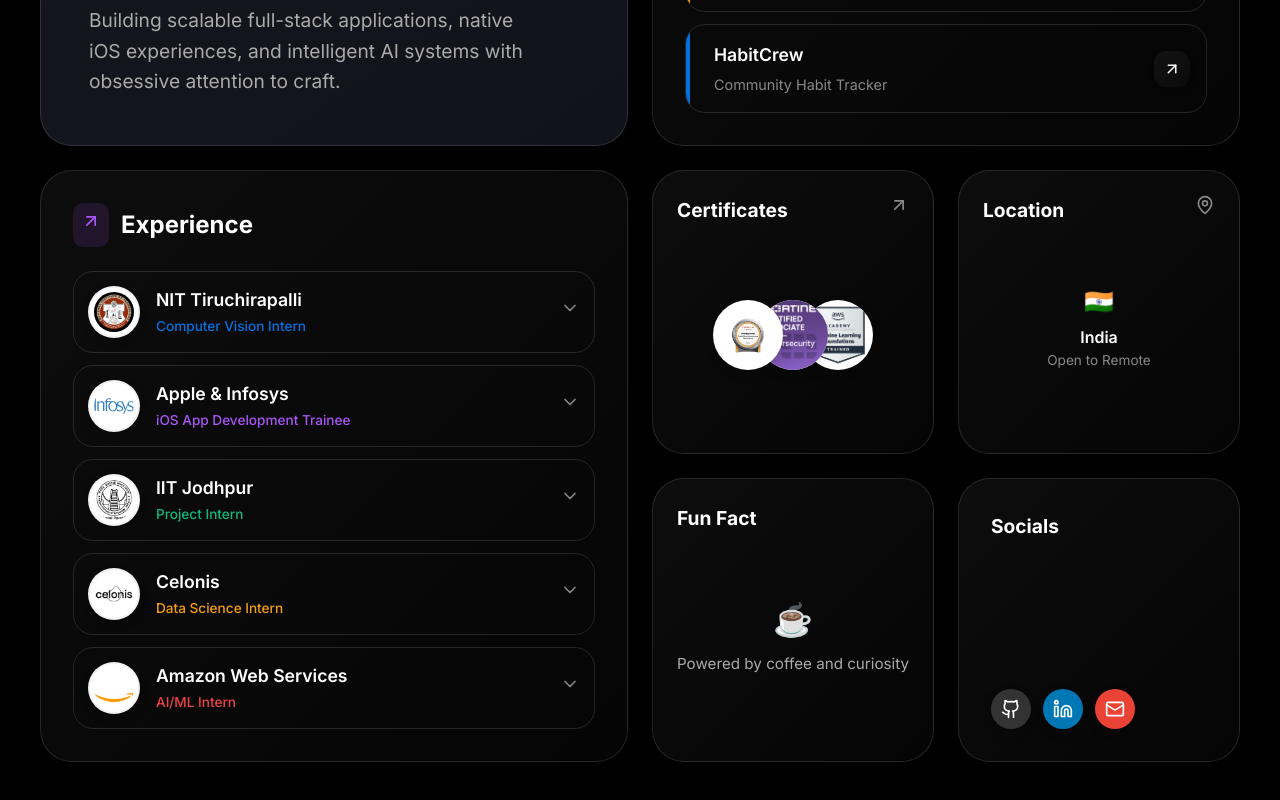
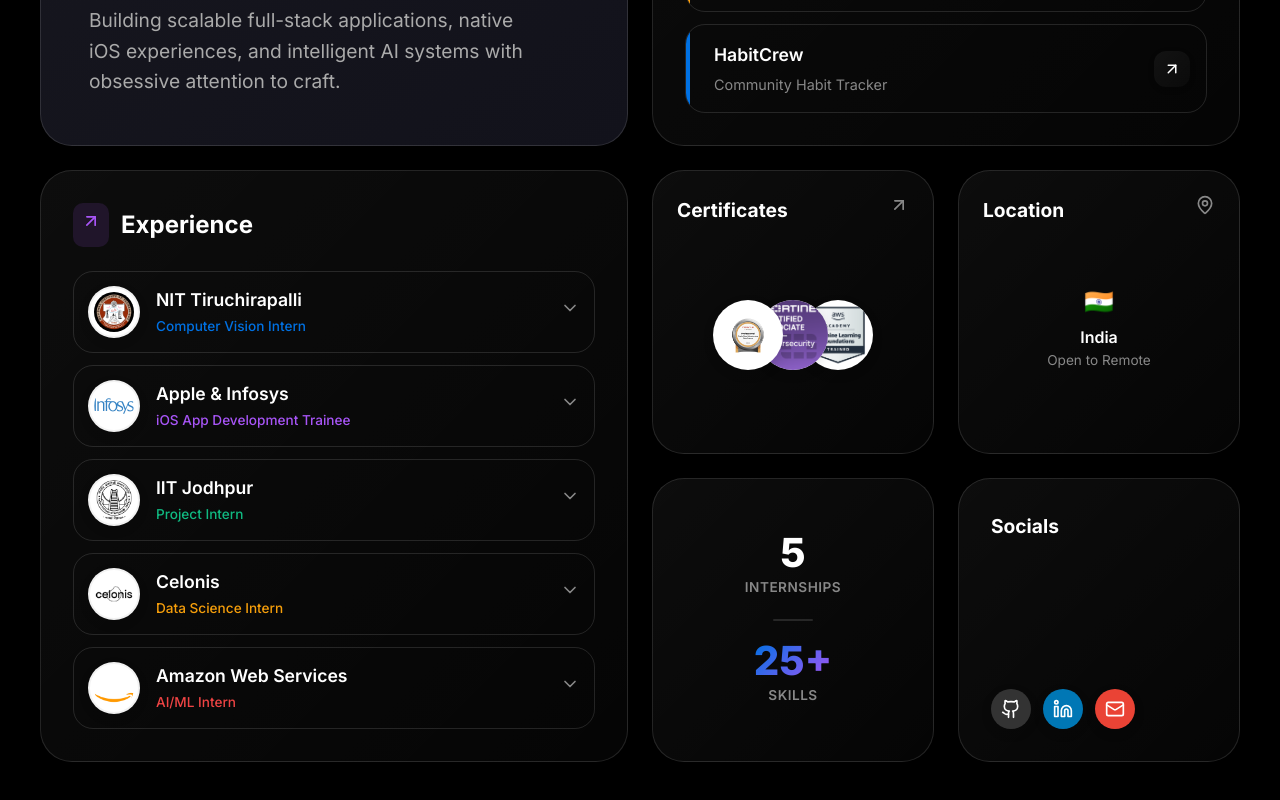
Before and after one commit to ssanidhya0407/Portfolio, a React (Vite) app: page / in a window 1280 px wide. Shown: the part 1206-2006 px from the top of the page. Built offline with nearby package versions, Linux system fonts and the light colour scheme.

Commit message:
Refine BentoGrid and final polish

```diff
--- a/src/components/BentoGrid.jsx
+++ b/src/components/BentoGrid.jsx
@@ -1,11 +1,26 @@
 import React, { useRef, useEffect, useState } from 'react';
 import { Link } from 'react-router-dom';
-import { motion, AnimatePresence } from 'framer-motion';
+import { motion, AnimatePresence, useSpring, useTransform, useInView } from 'framer-motion';
 import { ArrowUpRight, ChevronDown, ChevronUp, Github, Linkedin, Mail, MapPin } from 'lucide-react';
 import { useTheme } from '../context/ThemeContext';
 import { projects } from './Projects';
 import { experiences } from './Experience';
 import { certifications } from './Certifications';
+
+const Counter = ({ value }) => {
+    const ref = useRef(null);
+    const isInView = useInView(ref, { once: true });
+    const spring = useSpring(0, { mass: 1, stiffness: 100, damping: 30, duration: 2 });
+    const display = useTransform(spring, (current) => Math.round(current));
+
+    useEffect(() => {
+        if (isInView) {
+            spring.set(value);
+        }
+    }, [isInView, spring, value]);
+
+    return <motion.span ref={ref}>{display}</motion.span>;
+};
 
 const BentoGrid = () => {
     const gridRef = useRef(null);
@@ -350,7 +365,7 @@
                         </div>
                     </motion.div>
 
-                    {/* 4c. Fun Fact (1x1) */}
+                    {/* 4c. Stats (1x1) */}
                     <motion.div
                         className="bento-item spotlight-card"
                         variants={{ hidden: { opacity: 0, y: 20 }, visible: { opacity: 1, y: 0 } }}
@@ -361,16 +376,25 @@
                             padding: '24px',
                             display: 'flex',
                             flexDirection: 'column',
-                            justifyContent: 'space-between',
+                            justifyContent: 'center',
+                            alignItems: 'center',
+                            gap: '20px'
                         }}
                     >
-                        <h4 style={{ fontSize: '1.2rem', fontWeight: 700, color: 'var(--text)' }}>Fun Fact</h4>
+                        <div style={{ textAlign: 'center' }}>
+                            <h4 style={{ fontSize: '2.5rem', fontWeight: 800, lineHeight: 1, marginBottom: '4px', color: 'var(--text)' }}>
+                                <Counter value={5} />
+                            </h4>
+                            <p style={{ fontSize: '0.85rem', color: 'var(--text-dim)', fontWeight: 600, textTransform: 'uppercase', letterSpacing: '0.5px' }}>Internships</p>
+                        </div>
 
-                        <div style={{ flex: 1, display: 'flex', flexDirection: 'column', justifyContent: 'center', alignItems: 'center', textAlign: 'center' }}>
-                            <p style={{ fontSize: '2rem', marginBottom: '8px' }}>☕</p>
-                            <p style={{ fontSize: '0.95rem', color: 'var(--text-secondary)', lineHeight: 1.5 }}>
-                                Powered by coffee and curiosity
-                            </p>
+                        <div style={{ width: '40px', height: '2px', background: 'var(--card-border)', borderRadius: '2px' }} />
+
+                        <div style={{ textAlign: 'center' }}>
+                            <h4 style={{ fontSize: '2.5rem', fontWeight: 800, lineHeight: 1, marginBottom: '4px', background: 'linear-gradient(135deg, #0071e3, #a855f7)', WebkitBackgroundClip: 'text', WebkitTextFillColor: 'transparent' }}>
+                                <Counter value={25} />+
+                            </h4>
+                            <p style={{ fontSize: '0.85rem', color: 'var(--text-dim)', fontWeight: 600, textTransform: 'uppercase', letterSpacing: '0.5px' }}>Skills</p>
                         </div>
                     </motion.div>
 
```
